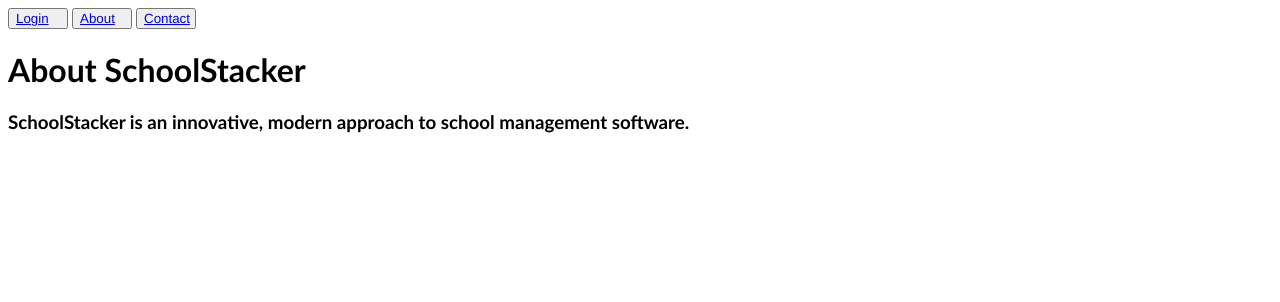
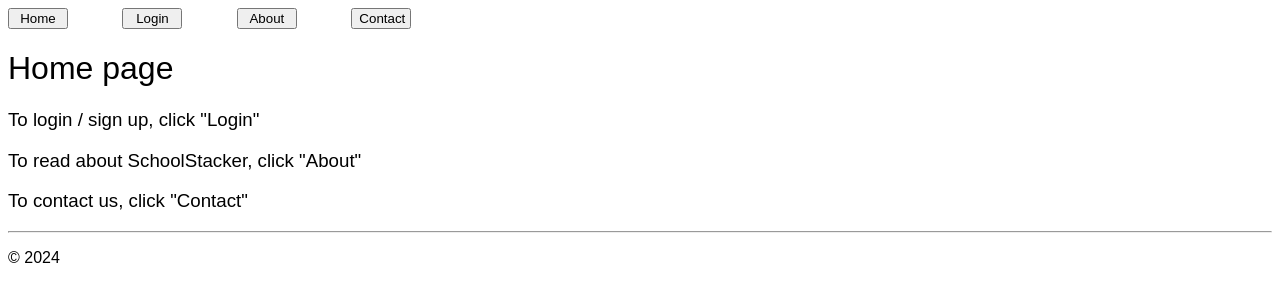
Before and after one commit to chromalemon/Project1, a Django app: page / in a window 1280 px wide. Shown: the top 302 px of the page. Run offline with Django 5.2, Linux system fonts and the light colour scheme.

Commit message:
Created about and contact pages

```diff
--- a/project1/project1/urls.py
+++ b/project1/project1/urls.py
@@ -21,4 +21,6 @@
 urlpatterns = [
     path("", views.index, name="index"),
     path('admin/', admin.site.urls),
+    path("contact/", views.contact, name="contact"),
+    path("about/", views.about, name="about"),
 ]
--- a/project1/project1/views.py
+++ b/project1/project1/views.py
@@ -3,3 +3,9 @@
 
 def index(request):
     return render(request, "index/index.html")
+
+def contact(request):
+    return render(request, "index/contact.html")
+
+def about(request):
+    return render(request, "index/about.html")
--- /dev/null
+++ b/project1/static/css/about.css
@@ -0,0 +1,3 @@
+.welcome{
+
+}
--- a/project1/static/css/index.css
+++ /dev/null
@@ -1,4 +0,0 @@
-.welcome{
-    font-family: 'Trebuchet MS', 'Lucida Sans Unicode', 'Lucida Grande', 'Lucida Sans', Arial, sans-serif;
-    font-weight: 200;
-}
--- a/project1/static/css/layout.css
+++ b/project1/static/css/layout.css
@@ -1,8 +1,8 @@
-.navbar-item{
-    font-family: 'Franklin Gothic Medium', 'Arial Narrow', Arial, sans-serif;
-    margin-right: 100px;
-
-}
 button{
+    margin-right: 50px;
     width: 60px;
 }
+*{
+    font-family: Arial, Helvetica, sans-serif;
+    font-weight: 100;
+}
--- a/project1/templates/index/index.html
+++ b/project1/templates/index/index.html
@@ -2,19 +2,19 @@
 {% block head %}
 
     {% load static %}
-    <link rel="stylesheet" href={% static 'css/index.css' %} type="text/css">
+    <link rel="stylesheet" href="{% static 'css/index.html' %}" type="text/css">
 
 {% endblock %}
 {% block title %}
 
-Welcome!
+    Home
 
 {% endblock %}
 {% block content %}
-
-    <div class="welcome">
-        <h1>About SchoolStacker</h1>
-        <h3> SchoolStacker is an innovative, modern approach to school management software. </h3>
+    <div class="home">
+        <h1> Home page </h1>
+        <h3> To login / sign up, click "Login" </h3>
+        <h3> To read about SchoolStacker, click "About" </h3>
+        <h3> To contact us, click "Contact" </h3>
     </div>
-
 {% endblock %}
--- a/project1/templates/index/layout.html
+++ b/project1/templates/index/layout.html
@@ -14,13 +14,18 @@
     </head>
     <body>
         <div class="navbar">
-            <button><a href="#" class="navbar-item">Login</a></button>
-            <button><a href="#" class="navbar-item">About</a></button>
-            <button><a href="#" class="navbar-item">Contact</a></button>
+            <button class="navbar-item" onclick="window.location.href='/'">Home</button>
+            <button class="navbar-item"onclick="window.location.href='/#/'">Login</button>
+            <button class="navbar-item" onclick="window.location.href='/about/'">About</button>
+            <button class="navbar-item" onclick="window.location.href='/contact/'">Contact</button>
         </div>
         <div class="body-content">
             {% block content %}
             {% endblock %}
+            <hr/>
+            <footer>
+                <p>&copy; {% now "Y" %}</p>
+            </footer>
         </div>
 
         <script src="" async defer></script>
```
Also changed, not shown: project1/templates/index/about.html (added, +20 -0 lines), project1/templates/index/contact.html (added, +20 -0 lines), project1/static/css/contact.css (added).
